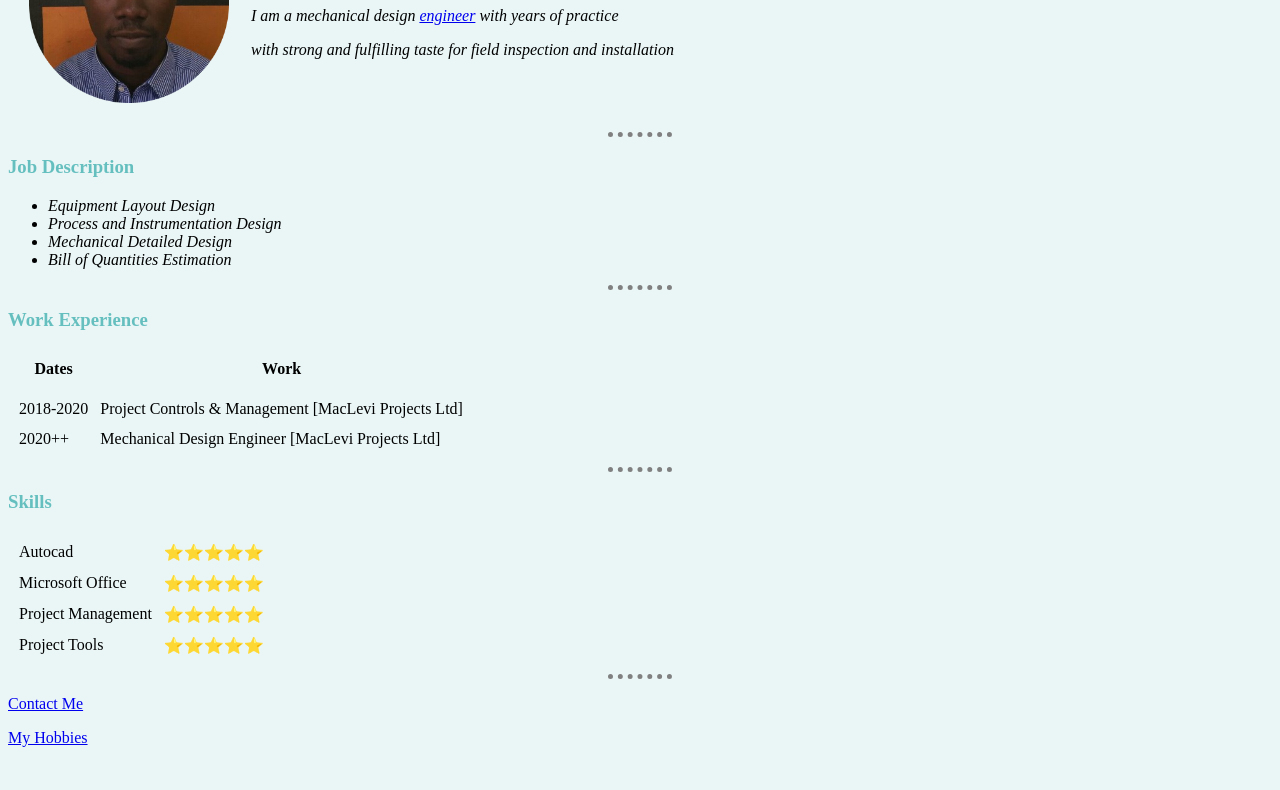
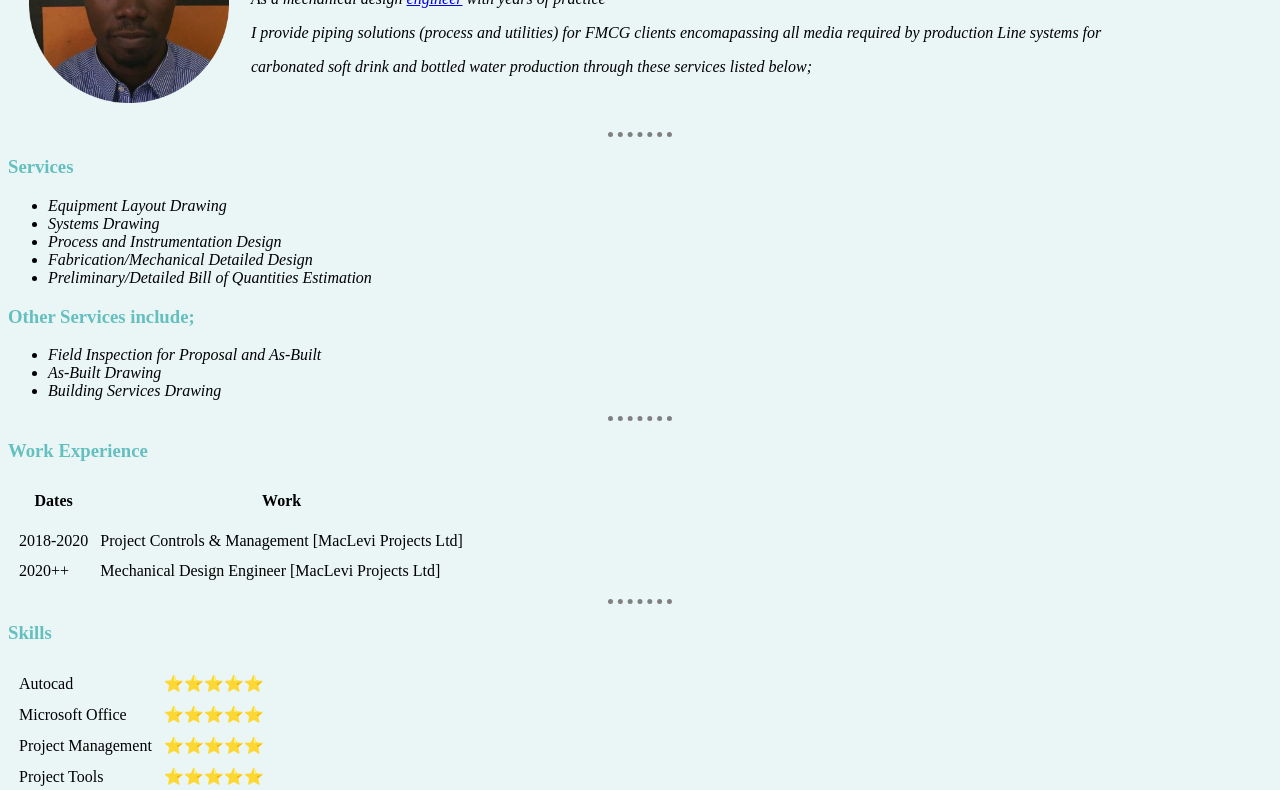
Before and after one commit to Realkooljosh/My-Page, a plain HTML site: page index.html in a window 1280 px wide. Shown: the part 197-987 px from the top of the page. Before the commit the page ends 960 px from the top, so only its background shows below. Drawn offline with Linux system fonts and the light colour scheme.

Commit message:
Profile update

```diff
--- a/index.html
+++ b/index.html
@@ -13,8 +13,9 @@
       <td><img src="Joshua1.png" alt="Joshua1 profile picture"></td>
       <td>
         <h1>Joshua Oladipupo</h1>
-        <p><em>I am a mechanical design <a href="https://www.linkedin.com/in/joshua-oladipupo-30472b98/">engineer</a> with years of practice</em></p>
-        <p><em>with strong and fulfilling taste for field inspection and installation</em></p>
+        <p><em>As a mechanical design <a href="https://www.linkedin.com/in/joshua-oladipupo-30472b98/">engineer</a> with years of practice</em></p>
+        <p><em>I provide piping solutions (process and utilities) for FMCG clients encomapassing all media required by production Line systems for</em></p>
+        <p><em>carbonated soft drink and bottled water production through these services listed below;
       </td>
     </tr>
   </table>
@@ -23,15 +24,28 @@
 
 <body>
   <p>
-  <h3>Job Description</h3>
+  <h3>Services</h3>
   </p>
   <p>
     <em>
       <ul>
-        <li>Equipment Layout Design</li>
+        <li>Equipment Layout Drawing</li>
+        <li>Systems Drawing</li>
         <li>Process and Instrumentation Design</li>
-        <li>Mechanical Detailed Design</li>
-        <li>Bill of Quantities Estimation</li>
+        <li>Fabrication/Mechanical Detailed Design</li>
+        <li>Preliminary/Detailed Bill of Quantities Estimation</li>
+      </ul>
+    </em>
+  </p>
+  <p>
+  <h3>Other Services include;</h3>
+  </p>
+  <p>
+    <em>
+      <ul>
+        <li>Field Inspection for Proposal and As-Built </li>
+        <li>As-Built Drawing</li>
+        <li>Building Services Drawing</li>
       </ul>
     </em>
   </p>
```
